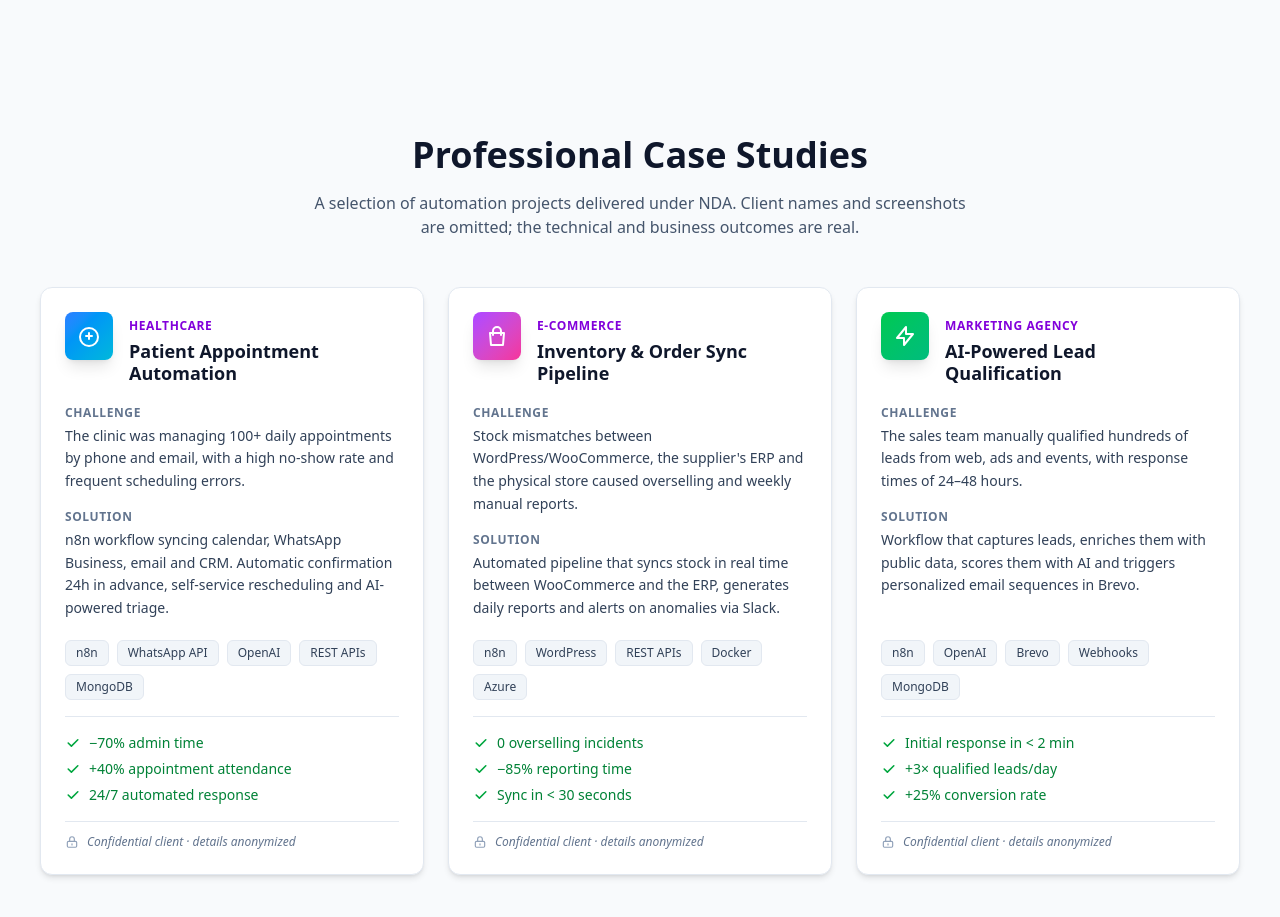
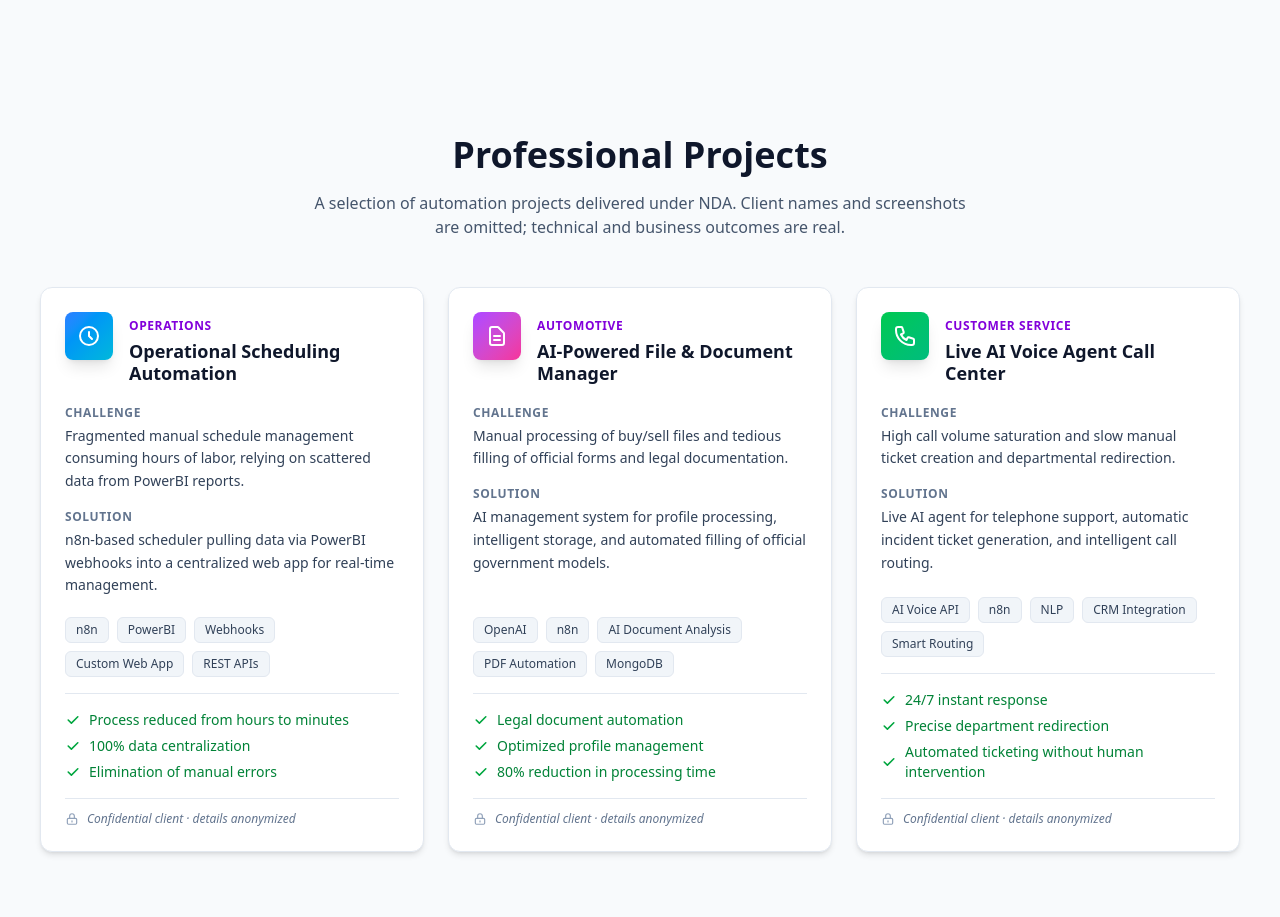
Before and after one commit to pablojvm/PVM-PersonalPage, a React (Vite) app: page / in a window 1280 px wide. Shown: the part 3580-4497 px from the top of the page. Built offline with nearby package versions, Linux system fonts and the light colour scheme.

Commit message:
proyectos

```diff
--- a/src/App.jsx
+++ b/src/App.jsx
@@ -522,33 +522,36 @@ const CaseStudyCard = ({ sector, titulo, problema, solucion, tech, impacto, grad
 
 const caseStudyAssets = [
   {
-    tech: ["n8n", "WhatsApp API", "OpenAI", "REST APIs", "MongoDB"],
+    // Proyecto 1: Scheduler + PowerBI
+    tech: ["n8n", "PowerBI", "Webhooks", "Custom Web App", "REST APIs"],
     gradient: "from-blue-500 to-cyan-500",
     icon: (
       <svg className="w-6 h-6 text-white" fill="none" stroke="currentColor" viewBox="0 0 24 24">
-        <path strokeLinecap="round" strokeLinejoin="round" strokeWidth={2} d="M9 12h6m-3-3v6m9-2a9 9 0 11-18 0 9 9 0 0118 0z" />
+        <path strokeLinecap="round" strokeLinejoin="round" strokeWidth={2} d="M12 8v4l3 3m6-3a9 9 0 11-18 0 9 9 0 0118 0z" />
       </svg>
     ),
   },
   {
-    tech: ["n8n", "WordPress", "REST APIs", "Docker", "Azure"],
+    // Proyecto 2: Coches + IA Documental
+    tech: ["OpenAI", "n8n", "AI Document Analysis", "PDF Automation", "MongoDB"],
     gradient: "from-purple-500 to-pink-500",
     icon: (
       <svg className="w-6 h-6 text-white" fill="none" stroke="currentColor" viewBox="0 0 24 24">
-        <path strokeLinecap="round" strokeLinejoin="round" strokeWidth={2} d="M16 11V7a4 4 0 00-8 0v4M5 9h14l-1 12H6L5 9z" />
+        <path strokeLinecap="round" strokeLinejoin="round" strokeWidth={2} d="M9 12h6m-6 4h6m2 5H7a2 2 0 01-2-2V5a2 2 0 012-2h5.586a1 1 0 01.707.293l5.414 5.414a1 1 0 01.293.707V19a2 2 0 01-2 2z" />
       </svg>
     ),
   },
   {
-    tech: ["n8n", "OpenAI", "Brevo", "Webhooks", "MongoDB"],
+    // Proyecto 3: Call Center IA
+    tech: ["AI Voice API", "n8n", "NLP", "CRM Integration", "Smart Routing"],
     gradient: "from-green-500 to-emerald-500",
     icon: (
       <svg className="w-6 h-6 text-white" fill="none" stroke="currentColor" viewBox="0 0 24 24">
-        <path strokeLinecap="round" strokeLinejoin="round" strokeWidth={2} d="M13 10V3L4 14h7v7l9-11h-7z" />
+        <path strokeLinecap="round" strokeLinejoin="round" strokeWidth={2} d="M3 5a2 2 0 012-2h3.28a1 1 0 01.948.684l1.498 4.493a1 1 0 01-.502 1.21l-2.257 1.13a11.042 11.042 0 005.516 5.516l1.13-2.257a1 1 0 011.21-.502l4.493 1.498a1 1 0 01.684.949V19a2 2 0 01-2 2h-1C9.716 21 3 14.284 3 6V5z" />
       </svg>
     ),
   },
-];
+];;
 
 /* --------------------------- Project assets --------------------------- */
 const projectAssets = [
--- a/src/i18n/en.json
+++ b/src/i18n/en.json
@@ -144,8 +144,8 @@
     ]
   },
   "caseStudies": {
-    "title": "Professional Case Studies",
-    "subtitle": "A selection of automation projects delivered under NDA. Client names and screenshots are omitted; the technical and business outcomes are real.",
+      "title": "Professional Projects",
+      "subtitle": "A selection of automation projects delivered under NDA. Client names and screenshots are omitted; technical and business outcomes are real.",
       "labels": {
         "challenge": "Challenge",
         "solution": "Solution",
@@ -153,25 +153,25 @@
       },
       "items": [
         {
-        "sector": "Healthcare",
-        "titulo": "Patient Appointment Automation",
-        "problema": "The clinic was managing 100+ daily appointments by phone and email, with a high no-show rate and frequent scheduling errors.",
-        "solucion": "n8n workflow syncing calendar, WhatsApp Business, email and CRM. Automatic confirmation 24h in advance, self-service rescheduling and AI-powered triage.",
-        "impacto": ["−70% admin time", "+40% appointment attendance", "24/7 automated response"]
+          "sector": "Operations",
+          "titulo": "Operational Scheduling Automation",
+          "problema": "Fragmented manual schedule management consuming hours of labor, relying on scattered data from PowerBI reports.",
+          "solucion": "n8n-based scheduler pulling data via PowerBI webhooks into a centralized web app for real-time management.",
+          "impacto": ["Process reduced from hours to minutes", "100% data centralization", "Elimination of manual errors"]
         },
         {
-        "sector": "E-commerce",
-        "titulo": "Inventory & Order Sync Pipeline",
-        "problema": "Stock mismatches between WordPress/WooCommerce, the supplier's ERP and the physical store caused overselling and weekly manual reports.",
-        "solucion": "Automated pipeline that syncs stock in real time between WooCommerce and the ERP, generates daily reports and alerts on anomalies via Slack.",
-        "impacto": ["0 overselling incidents", "−85% reporting time", "Sync in < 30 seconds"]
+          "sector": "Automotive",
+          "titulo": "AI-Powered File & Document Manager",
+          "problema": "Manual processing of buy/sell files and tedious filling of official forms and legal documentation.",
+          "solucion": "AI management system for profile processing, intelligent storage, and automated filling of official government models.",
+          "impacto": ["Legal document automation", "Optimized profile management", "80% reduction in processing time"]
         },
         {
-        "sector": "Marketing Agency",
-        "titulo": "AI-Powered Lead Qualification",
-        "problema": "The sales team manually qualified hundreds of leads from web, ads and events, with response times of 24–48 hours.",
-        "solucion": "Workflow that captures leads, enriches them with public data, scores them with AI and triggers personalized email sequences in Brevo.",
-        "impacto": ["Initial response in < 2 min", "+3× qualified leads/day", "+25% conversion rate"]
+          "sector": "Customer Service",
+          "titulo": "Live AI Voice Agent Call Center",
+          "problema": "High call volume saturation and slow manual ticket creation and departmental redirection.",
+          "solucion": "Live AI agent for telephone support, automatic incident ticket generation, and intelligent call routing.",
+          "impacto": ["24/7 instant response", "Precise department redirection", "Automated ticketing without human intervention"]
         }
       ]
   },
--- a/src/i18n/es.json
+++ b/src/i18n/es.json
@@ -144,7 +144,7 @@
     ]
   },
   "caseStudies": {
-    "title": "Casos de Estudio Profesionales",
+      "title": "Proyectos Laborales",
       "subtitle": "Una selección de proyectos de automatización entregados bajo NDA. Se omiten nombres de clientes y capturas; los resultados técnicos y de negocio son reales.",
       "labels": {
         "challenge": "Desafío",
@@ -153,25 +153,25 @@
       },
       "items": [
         {
-        "sector": "Salud",
-        "titulo": "Automatización de Citas Médicas",
-        "problema": "La clínica gestionaba más de 100 citas diarias por teléfono y email, con una alta tasa de ausencias y frecuentes errores de agendamiento.",
-        "solucion": "Workflow en n8n que sincroniza calendario, WhatsApp Business, email y CRM. Confirmación automática 24 h antes, reagendamiento self-service y triaje con IA.",
-        "impacto": ["−70% de tiempo administrativo", "+40% de asistencia a citas", "Respuesta automatizada 24/7"]
+          "sector": "Operaciones",
+          "titulo": "Automatización de Horarios y Operaciones",
+          "problema": "Gestión manual de horarios fragmentada que consumía horas de trabajo, dependiendo de datos dispersos en reportes de PowerBI.",
+          "solucion": "Scheduler en n8n que extrae datos vía Webhook de PowerBI y los conecta a una Web App centralizada para la gestión en tiempo real.",
+          "impacto": ["Proceso reducido de horas a minutos", "Centralización de datos 100%", "Eliminación de errores manuales"]
         },
         {
-        "sector": "E-commerce",
-        "titulo": "Pipeline de Sincronización de Inventario y Pedidos",
-        "problema": "Las inconsistencias de stock entre WordPress/WooCommerce, el ERP del proveedor y la tienda física provocaban sobreventas y reportes manuales semanales.",
-        "solucion": "Pipeline automatizado que sincroniza el stock en tiempo real entre WooCommerce y el ERP, genera reportes diarios y alerta de anomalías por Slack.",
-        "impacto": ["0 incidencias de sobreventa", "−85% de tiempo en reportes", "Sincronización en < 30 segundos"]
+          "sector": "Automotriz",
+          "titulo": "Gestor de Expedientes e IA Documental",
+          "problema": "Carga manual de expedientes de compra/venta y relleno tedioso de modelos oficiales y documentación legal.",
+          "solucion": "Sistema de gestión con IA para el procesamiento de perfiles, almacenamiento inteligente y relleno automático de modelos oficiales.",
+          "impacto": ["Automatización de documentos legales", "Gestión de perfiles optimizada", "Reducción del 80% en tiempo de carga"]
         },
         {
-        "sector": "Agencia de Marketing",
-        "titulo": "Calificación de Leads con IA",
-        "problema": "El equipo comercial calificaba manualmente cientos de leads procedentes de web, ads y eventos, con tiempos de respuesta de 24–48 horas.",
-        "solucion": "Workflow que captura leads, los enriquece con datos públicos, los puntúa con IA y dispara secuencias de email personalizadas en Brevo.",
-        "impacto": ["Respuesta inicial en < 2 min", "+3× leads cualificados/día", "+25% de tasa de conversión"]
+          "sector": "Atención al Cliente",
+          "titulo": "Call Center con Agente de Voz IA",
+          "problema": "Alta saturación en la recepción de llamadas y lentitud en la creación de tickets y redirección a departamentos.",
+          "solucion": "Agente de IA en directo para atención telefónica, generación automática de tickets de incidencia y triaje inteligente de llamadas.",
+          "impacto": ["Respuesta instantánea 24/7", "Redirección precisa al departamento", "Ticketing automatizado sin intervención"]
         }
       ]
   },
--- a/src/i18n/it.json
+++ b/src/i18n/it.json
@@ -144,34 +144,34 @@
     ]
   },
   "caseStudies": {
-    "title": "Case Study Professionali",
-    "subtitle": "Una selezione di progetti di automazione realizzati sotto NDA. Nomi dei clienti e screenshot sono omessi; i risultati tecnici e di business sono reali.",
+      "title": "Progetti Professionali",
+      "subtitle": "Una selezione di progetti di automazione realizzati sotto NDA. Nomi dei clienti e screenshot sono omessi; i risultati sono reali.",
       "labels": {
         "challenge": "Sfida",
         "solution": "Soluzione",
-      "confidential": "Cliente confidenziale · dettagli anonimizzati"
+        "confidential": "Cliente riservato · dettagli anonimizzati"
       },
       "items": [
         {
-        "sector": "Sanità",
-        "titulo": "Automazione degli Appuntamenti dei Pazienti",
-        "problema": "La clinica gestiva oltre 100 appuntamenti al giorno via telefono ed email, con un alto tasso di assenze e frequenti errori di pianificazione.",
-        "solucion": "Workflow n8n che sincronizza calendario, WhatsApp Business, email e CRM. Conferma automatica 24h prima, riprogrammazione self-service e triage con IA.",
-        "impacto": ["−70% di tempo amministrativo", "+40% di presenze agli appuntamenti", "Risposta automatizzata 24/7"]
+          "sector": "Operazioni",
+          "titulo": "Automazione della Pianificazione Operativa",
+          "problema": "Gestione manuale degli orari frammentata che richiedeva ore di lavoro, basata su dati sparsi in report PowerBI.",
+          "solucion": "Scheduler in n8n che estrae dati via Webhook da PowerBI e li collega a una Web App centralizzata per la gestione in tempo reale.",
+          "impacto": ["Processo ridotto da ore a minuti", "Centralizzazione dei dati al 100%", "Eliminazione degli errori manuali"]
         },
         {
-        "sector": "E-commerce",
-        "titulo": "Pipeline di Sincronizzazione Inventario e Ordini",
-        "problema": "Le incongruenze di stock tra WordPress/WooCommerce, l'ERP del fornitore e il negozio fisico causavano vendite in eccesso e report manuali settimanali.",
-        "solucion": "Pipeline automatizzata che sincronizza lo stock in tempo reale tra WooCommerce ed ERP, genera report giornalieri e segnala anomalie via Slack.",
-        "impacto": ["0 episodi di overselling", "−85% di tempo nei report", "Sincronizzazione in < 30 secondi"]
+          "sector": "Automobilistico",
+          "titulo": "Gestore di Pratiche con IA Documentale",
+          "problema": "Caricamento manuale delle pratiche di compravendita e compilazione noiosa di moduli ufficiali e documentazione legale.",
+          "solucion": "Sistema di gestione con IA per l'elaborazione dei profili, archiviazione intelligente e compilazione automatica di modelli ufficiali.",
+          "impacto": ["Automazione documenti legali", "Gestione profili ottimizzata", "Riduzione dell'80% dei tempi di carico"]
         },
         {
-        "sector": "Agenzia di Marketing",
-        "titulo": "Qualificazione dei Lead con IA",
-        "problema": "Il team commerciale qualificava manualmente centinaia di lead provenienti da web, ads ed eventi, con tempi di risposta di 24–48 ore.",
-        "solucion": "Workflow che cattura i lead, li arricchisce con dati pubblici, li valuta con IA e attiva sequenze email personalizzate su Brevo.",
-        "impacto": ["Prima risposta in < 2 min", "+3× lead qualificati/giorno", "+25% di tasso di conversione"]
+          "sector": "Servizio Clienti",
+          "titulo": "Call Center con Agente Vocale IA",
+          "problema": "Saturazione delle chiamate in entrata e lentezza nella creazione di ticket e reindirizzamento ai dipartimenti.",
+          "solucion": "Agente IA live per l'assistenza telefonica, generazione automatica di ticket di assistenza e smistamento intelligente delle chiamate.",
+          "impacto": ["Risposta istantanea 24/7", "Reindirizzamento preciso ai reparti", "Ticketing automatizzato senza intervento"]
         }
       ]
   },
```
Lines whose indentation alone changed are shown as unchanged.
